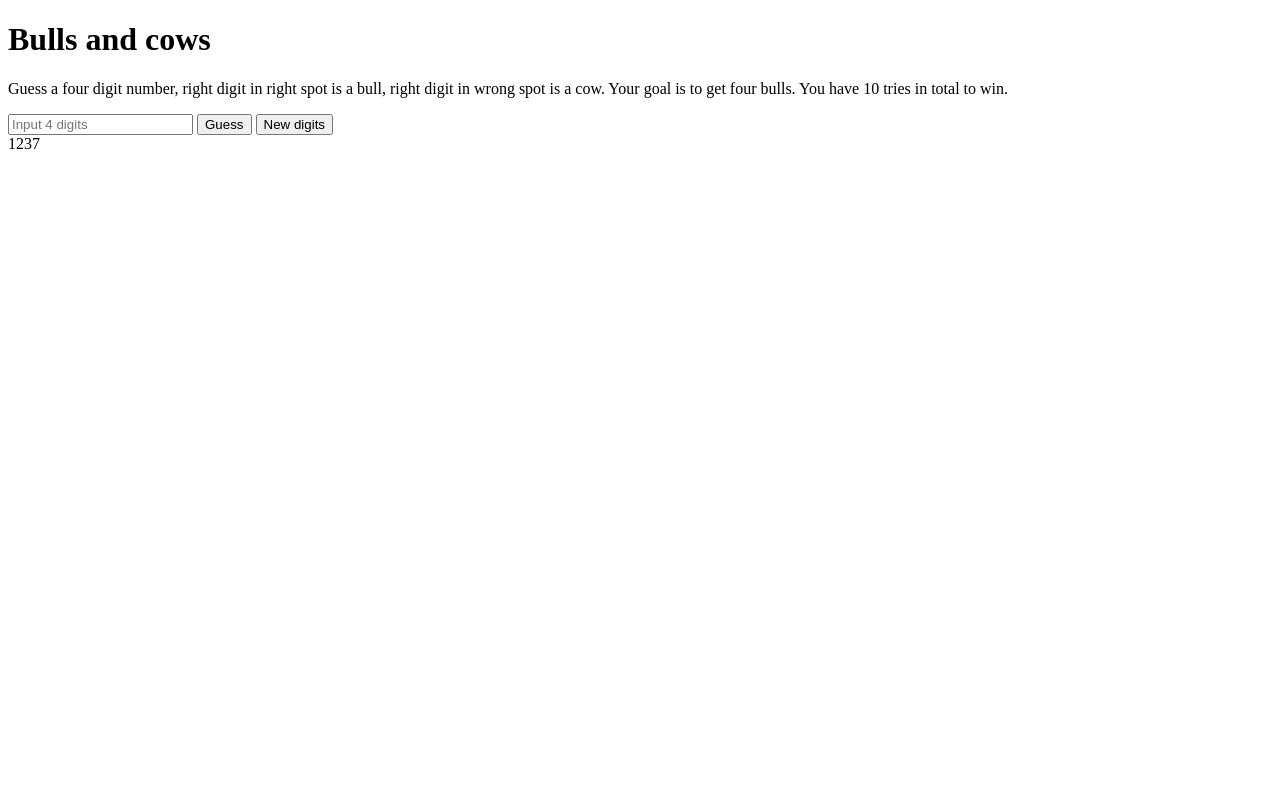
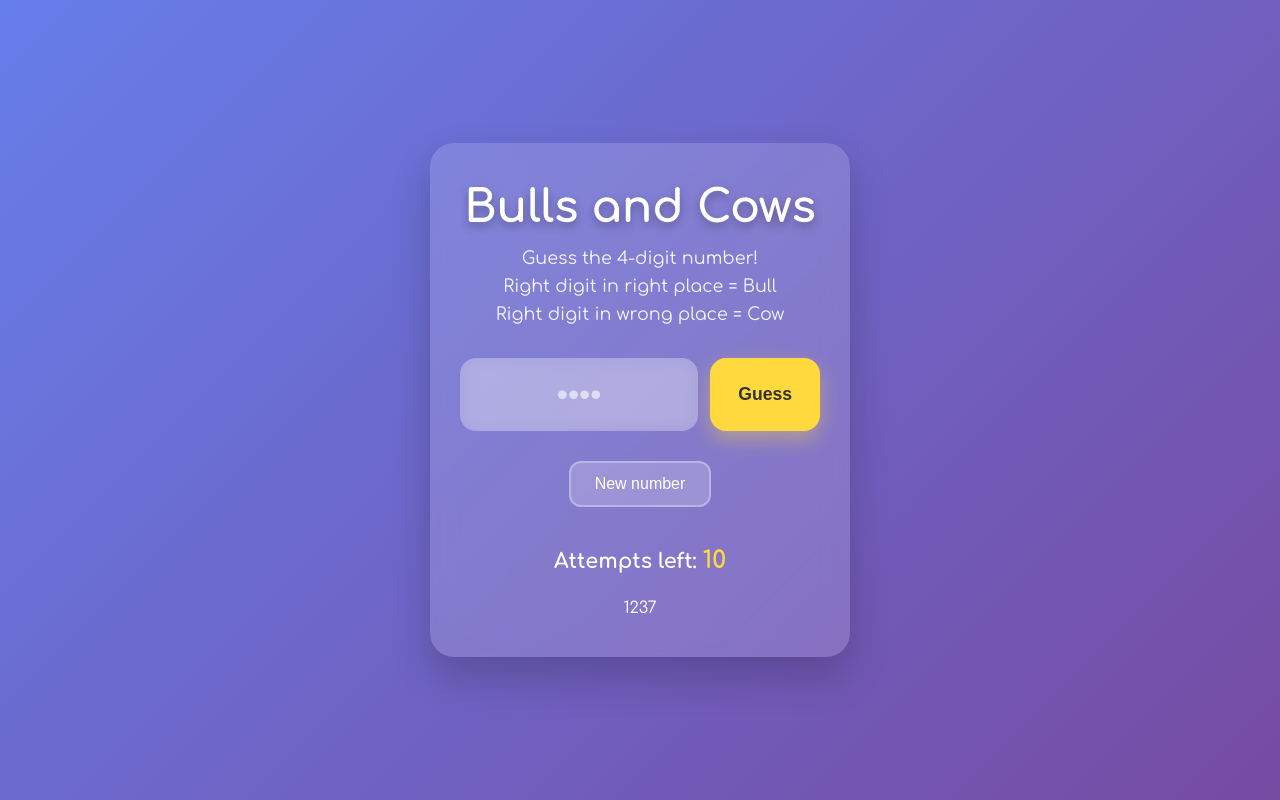
Before and after one commit to fastory777/bull, a website: page public/index.html in a window 1280 px wide. Drawn offline with Linux system fonts and the light colour scheme.

Commit message:
Design update

```diff
--- a/package.json
+++ b/package.json
@@ -10,6 +10,7 @@
   "license": "ISC",
   "description": "",
   "dependencies": {
+    "animejs": "^4.2.2",
     "express": "^5.1.0"
   }
 }
--- /dev/null
+++ b/public/css/styles.css
@@ -0,0 +1,183 @@
+* { margin: 0; padding: 0; box-sizing: border-box; }
+
+body {
+    font-family: 'Comfortaa', cursive;
+    background: linear-gradient(135deg, #667eea 0%, #764ba2 100%);
+    color: #fff;
+    min-height: 100vh;
+    display: flex;
+    align-items: center;
+    justify-content: center;
+    padding: 20px;
+}
+
+.container {
+    background: rgba(255, 255, 255, 0.15);
+    backdrop-filter: blur(12px);
+    border-radius: 24px;
+    padding: 40px 30px;
+    width: 100%;
+    max-width: 420px;
+    box-shadow: 0 20px 40px rgba(0, 0, 0, 0.2);
+    text-align: center;
+}
+
+header h1 {
+    font-size: 2.8rem;
+    margin-bottom: 12px;
+    text-shadow: 0 4px 10px rgba(0, 0, 0, 0.3);
+}
+
+.subtitle {
+    font-size: 1.1rem;
+    line-height: 1.6;
+    opacity: 0.9;
+    margin-bottom: 30px;
+}
+
+/* ✅ ФИКС: инпут и кнопка больше не вылазят */
+.input-area {
+    display: flex;
+    gap: 12px;
+    margin-bottom: 20px;
+    max-width: 100%;
+}
+
+#guess {
+    flex: 1;
+    min-width: 0; /* критический фикс */
+    padding: 18px;
+    font-size: 2rem;
+    text-align: center;
+    border: none;
+    border-radius: 16px;
+    background: rgba(255, 255, 255, 0.25);
+    color: #fff;
+    letter-spacing: 6px; /* уменьшено, чтобы не ломал ширину */
+    backdrop-filter: blur(8px);
+    transition: all 0.3s;
+}
+
+#guess::placeholder {
+    color: rgba(255, 255, 255, 0.6);
+    letter-spacing: normal;
+}
+
+#guess:focus {
+    outline: none;
+    background: rgba(255, 255, 255, 0.35);
+    transform: scale(1.02);
+}
+
+#btn_guess {
+    flex-shrink: 0; /* не даём ломать layout */
+    padding: 18px 28px;
+    font-size: 1.1rem;
+    font-weight: 700;
+    background: #ffd93d;
+    color: #333;
+    border: none;
+    border-radius: 16px;
+    cursor: pointer;
+    transition: all 0.3s;
+    box-shadow: 0 8px 20px rgba(255, 217, 61, 0.4);
+}
+
+#btn_guess:hover {
+    transform: translateY(-3px);
+    box-shadow: 0 12px 25px rgba(255, 217, 61, 0.5);
+}
+
+.btn-secondary {
+    background: rgba(255, 255, 255, 0.2);
+    border: 2px solid rgba(255, 255, 255, 0.3);
+    padding: 12px 24px;
+    border-radius: 12px;
+    font-size: 1rem;
+    cursor: pointer;
+    transition: all 0.3s;
+    margin: 10px 0 20px;
+    color: white;
+}
+
+.btn-secondary:hover {
+    background: rgba(255, 255, 255, 0.3);
+    transform: translateY(-2px);
+}
+
+#attempts {
+    font-size: 1.3rem;
+    margin: 20px 0;
+    font-weight: 700;
+}
+
+#counter {
+    color: #ffd93d;
+    font-size: 1.5rem;
+}
+
+.results {
+    margin-top: 25px;
+    display: flex;
+    flex-direction: column;
+    gap: 12px;
+    max-height: 400px;
+    overflow-y: auto;
+    padding: 0 10px;
+}
+
+.results::-webkit-scrollbar {
+    width: 8px;
+}
+
+.results::-webkit-scrollbar-track {
+    background: rgba(255, 255, 255, 0.1);
+    border-radius: 10px;
+}
+
+.results::-webkit-scrollbar-thumb {
+    background: #ffd93d;
+    border-radius: 10px;
+}
+
+.result-item {
+    background: rgba(255, 255, 255, 0.2);
+    padding: 14px 20px;
+    border-radius: 16px;
+    backdrop-filter: blur(8px);
+    animation: slideUp 0.4s ease-out;
+    display: flex;
+    justify-content: space-between;
+    align-items: center;
+    font-size: 1.2rem;
+}
+
+.result-item.win {
+    background: linear-gradient(90deg, #4ade80, #22c55e);
+    font-weight: 700;
+    animation: pulse 1s infinite alternate;
+}
+
+@keyframes slideUp {
+    from { opacity: 0; transform: translateY(20px); }
+    to { opacity: 1; transform: none; }
+}
+
+@keyframes pulse {
+    from { box-shadow: 0 0 20px #4ade80; }
+    to { box-shadow: 0 0 40px #4ade80; }
+}
+
+footer {
+    margin-top: 40px;
+    opacity: 0.7;
+    font-size: 0.9rem;
+}
+
+/* ✅ Мобильный фикс */
+@media (max-width: 480px) {
+    header h1 { font-size: 2.2rem; }
+    .input-area { flex-direction: column; }
+    #guess { letter-spacing: 4px; }
+    #btn_guess { padding: 16px; width: 100%; }
+}
--- a/public/index.html
+++ b/public/index.html
@@ -1,27 +1,41 @@
-
 <!DOCTYPE html>
 <html lang="en">
 <head>
     <meta charset="UTF-8">
     <meta name="viewport" content="width=device-width, initial-scale=1.0">
-    <title>Bulls and cows</title>
+    <title>Bulls and Cows</title>
+    <link rel="stylesheet" href="css/styles.css">
+    <link href="https://fonts.googleapis.com/css2?family=Comfortaa:wght@400;700&display=swap" rel="stylesheet">
 </head>
 <body>
+<div class="container">
+    <header>
+        <h1>Bulls and Cows</h1>
+        <p class="subtitle">
+            Guess the 4-digit number!<br>
+            Right digit in right place = Bull<br>
+            Right digit in wrong place = Cow
+        </p>
+    </header>
 
-<h1>Bulls and cows</h1>
-<p>Guess a four digit number, right digit in right spot is a bull, right digit in wrong spot is a cow. Your goal is to get four bulls. You have 10 tries in total to win.</p>
+    <div class="game">
+        <div class="input-area">
+            <input type="text" id="guess" maxlength="4" placeholder="••••" autocomplete="off">
+            <button id="btn_guess">Guess</button>
+        </div>
 
-<div id="form" class="form">
-    <input type="text" id="guess" placeholder="Input 4 digits" />
-    <button id="btn_guess">Guess</button>
-    <script src="js/guess.js"></script>
-    <button id="btn_reset">New digits</button>
-    <script src="js/reset.js"></script>
+        <button id="btn_reset" class="btn-secondary">New number</button>
+
+        <div id="attempts">Attempts left: <span id="counter">10</span></div>
+
+        <div id="results" class="results"></div>
+    </div>
+
 </div>
+
 <script src="js/random.js"></script>
-
-<div id="results"></div>
+<script src="js/guess.js"></script>
+<script src="js/reset.js"></script>
 <script src="js/checkdigits.js"></script>
-
 </body>
 </html>
```
Also changed, not shown: public/js/reset.js (line endings or trailing spaces), 1 other file.
